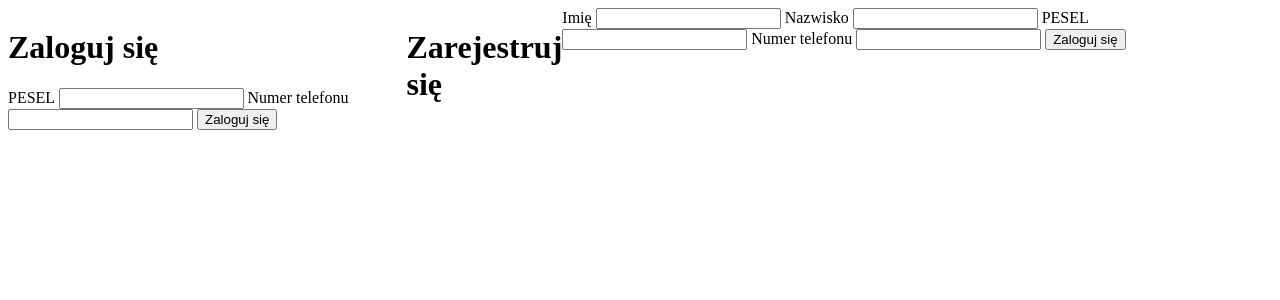
After one commit to zelmixdd/med, a PHP site: page /patientLogin.php?id=1 in a window 1280 px wide. The commit adds this page. Shown: the top 300 px of the page. Run offline with PHP 8.4, Linux system fonts and the light colour scheme; data that the repository does not hold is empty.

Commit message:
czasami działa

```diff
--- a/newPatient.php
+++ b/newPatient.php
@@ -1,7 +1,7 @@
 <?php
 if(isset($_REQUEST['firstName']) && isset($_REQUEST['lastName'])) {
     $db = new mysqli("localhost", "root", "", "med");
-    $q = $db->prepare("INSERT INTO patient VALUES (NULL, ?, ?, ?");
+    $q = $db->prepare("INSERT INTO patient VALUES (NULL, ?, ?, ?)");
     $q->bind_param("ssss", $_REQUEST['firstName'], $_REQUEST['lastName'],
                             $_REQUEST['phone'], $_REQUEST['pesel']);
     if($q->execute()) {
--- /dev/null
+++ b/patientLogin.php
@@ -0,0 +1,31 @@
+<?php
+$appointmentId = $_REQUEST['id'];
+
+
+?>
+
+<div style="display:flex; flex-direction; row">
+    <div style="flex-grow:1;">
+    <h1>Zaloguj się</h1>
+    <form action="appointment.php" method="POST">
+        <label for="pesel">PESEL</label>
+        <input type="text" name="pesel" id="pesel">
+        <label for="pesel">Numer telefonu</label>
+        <input type="text" name="phone" id="phone">
+        <input type="hidden" name="appointmentID" value="<?php echo $appointmentid; ?>">
+        <input type="submit" value="Zaloguj się">
+    </form>
+</div>
+    <div style="flex-grow:1;"><h1>Zarejestruj się</h1></div>
+    <form action="appointment.php" method="POST">
+        <label for="firstName">Imię</label>
+        <input type="text" name="firstName" id="firstName">
+        <label for="lastName">Nazwisko</label>
+        <input type="text" name="lastName" id="lastName">
+        <label for="pesel">PESEL</label>
+        <input type="text" name="pesel" id="pesel">
+        <label for="pesel">Numer telefonu</label>
+        <input type="text" name="phone" id="phone">
+        <input type="hidden" name="appointmentID" value="<?php echo $appointmentid; ?>">
+        <input type="submit" value="Zaloguj się">
+</div>
```
Also changed, not shown: appointment.php (+19 -12 lines), med.sql (+10 -10 lines).
